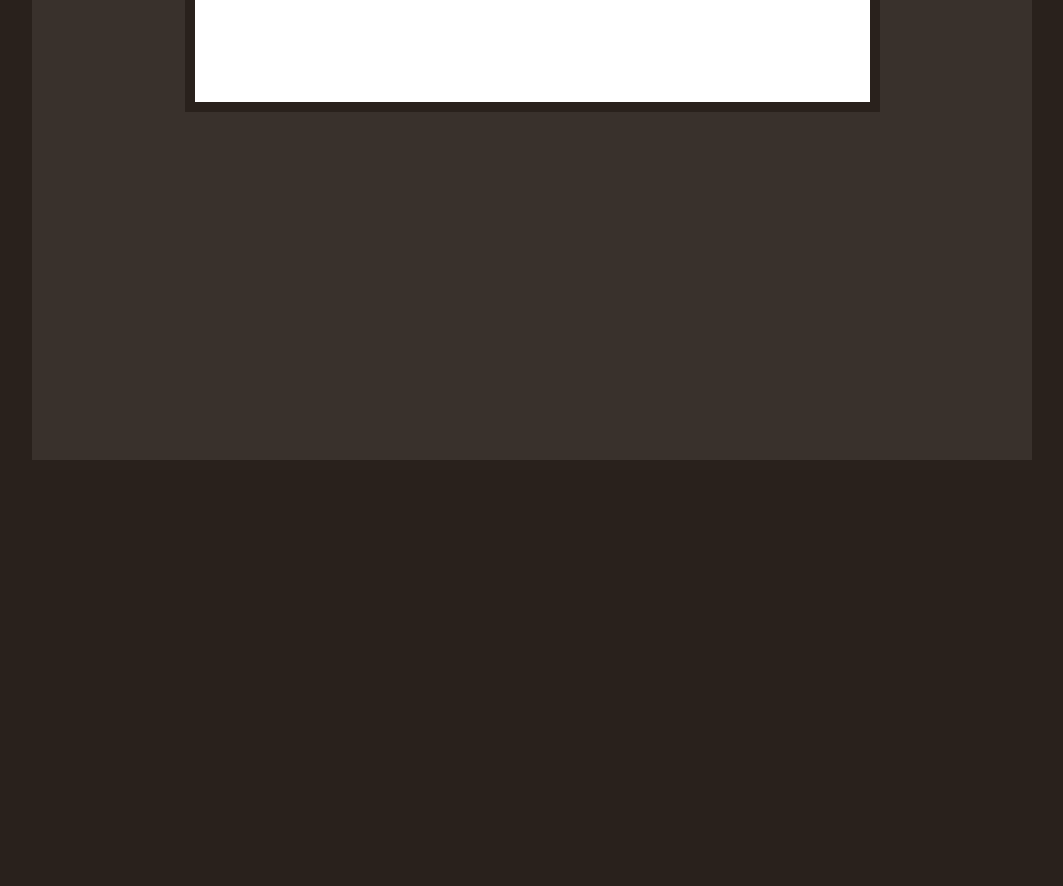
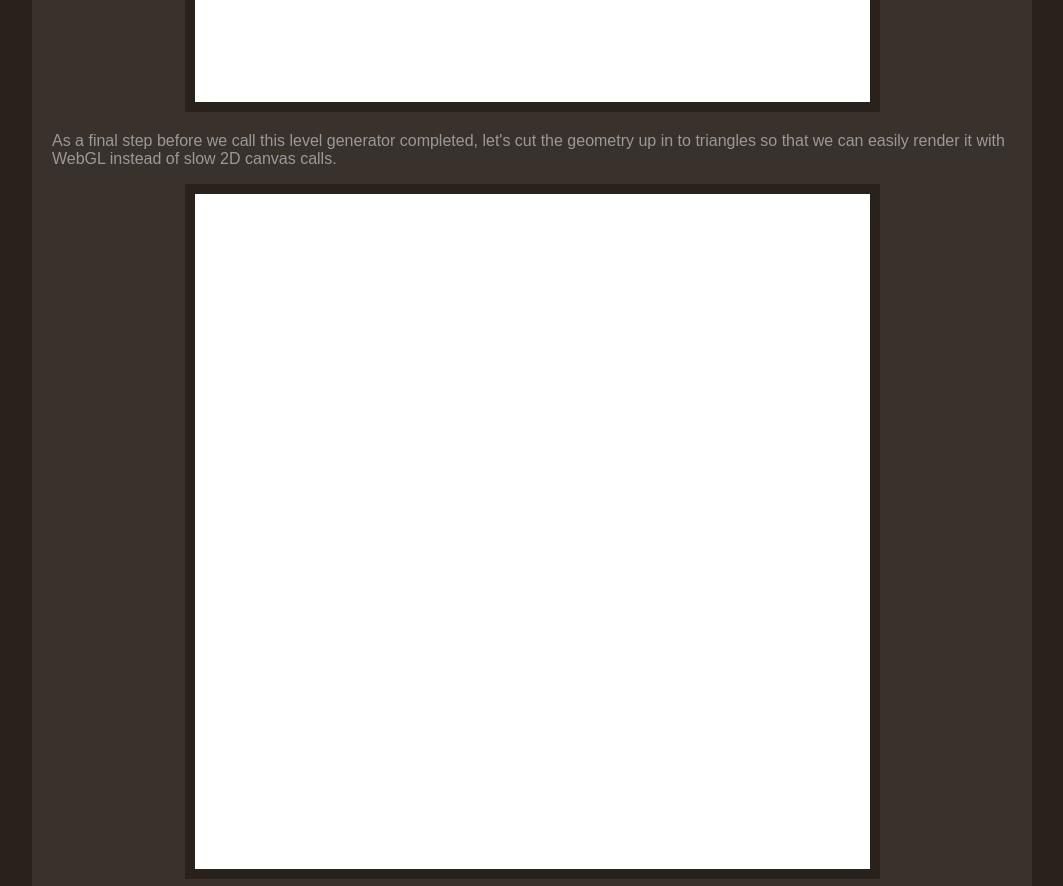
Before and after one commit to jaburns/mercury, a website built with webpack: page docs/vector-caves.html in a window 1280 px wide. Shown: the part 3940-4826 px from the top of the page, without its empty margins (108-1171 px from the left). Before the commit the page ends 4400 px from the top, so only its background shows below. Built offline with nearby package versions, Linux system fonts and the light colour scheme.

Commit message:
Ninth (final?) canvas in this post

```diff
--- a/docs/vector-caves.html
+++ b/docs/vector-caves.html
@@ -106,6 +106,14 @@
                 <canvas id="eighth-canvas" width="675" height="675"></canvas>
             </div>
 
+            <p>
+            As a final step before we call this level generator completed, let's cut the geometry up in to triangles
+            so that we can easily render it with WebGL instead of slow 2D canvas calls.
+            </p>
+
+            <div class="canvas-holder">
+                <canvas id="ninth-canvas" width="675" height="675"></canvas>
+            </div>
 
             <br /> <br /> <br /> <br /> <br /> <br />
             <br /> <br /> <br /> <br /> <br /> <br />
```
